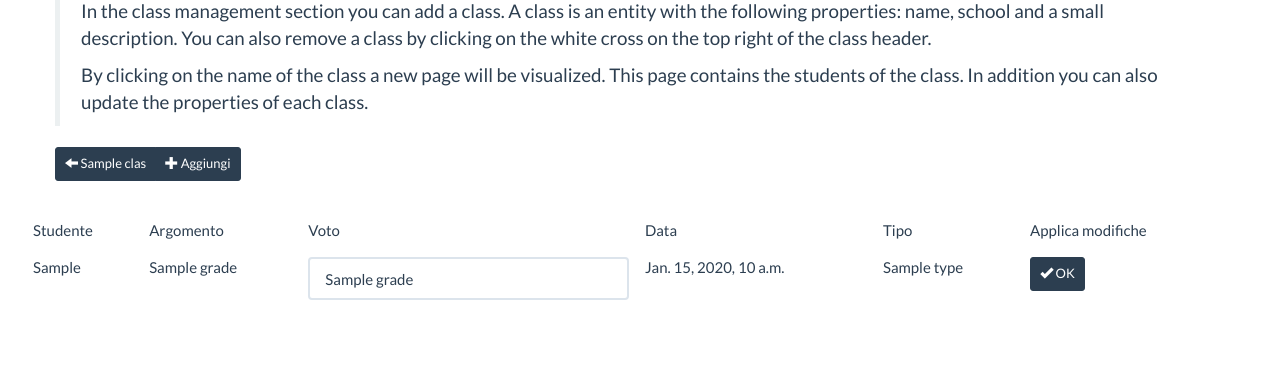
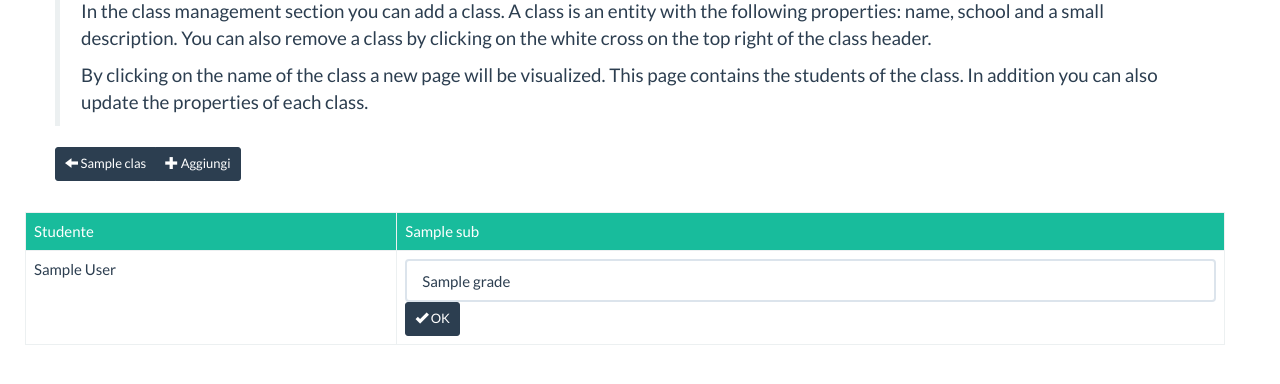
Before and after one commit to oss6/sigil, a Django app: template tkit_app/templates/grade-book.html in a window 1280 px wide. Shown: the part 189-573 px from the top of the page. Run offline with Django 3.2, Linux system fonts and the light colour scheme; the template is opened without the code that fills it: most values are stand-ins (such as "Sample title", 1, 10 or a date in 2020); some libraries are stand-ins or nearby versions.

Commit message:
Completed gradebook issue.

```diff
--- a/tkit_app/templates/grade-book.html
+++ b/tkit_app/templates/grade-book.html
@@ -35,32 +35,35 @@
                     <h1>Non ci sono valutazioni</h1>
                 {% else %}
                     <div class="row">
-                        <table class="table">
+                        <table class="table table-hover table-bordered">
                             <thead>
-                                <tr>
-                                    <td>Studente</td>
+                                <tr class="success">
+                                    <!--<td>Studente</td>
                                     <td>Argomento</td>
                                     <td>Voto</td>
                                     <td>Data</td>
                                     <td>Tipo</td>
-                                    <td>Applica modifiche</td>
+                                    <td>Applica modifiche</td>-->
+                                    <td>Studente</td>
+                                    {% for sub in subs %}
+                                        <td>{{ sub.subject }}</td>
+                                    {% endfor %}
                                 </tr>
                             </thead>
                             <tbody>
-                                {% for grade in grades %}
+                                {% for s, g in grades.items %}
                                     <tr>
-                                        <td>{{ grade.student.first_name }}</td>
-                                        <td>{{ grade.subject }}</td>
                                         <td>
-                                            <input id="grade-value-{{ forloop.counter }}" class="form-control" type="text" value="{{ grade.grade }}" />
+                                            {{ s.first_name }} {{ s.last_name }}
                                         </td>
-                                        <td>{{ grade.date }}</td>
-                                        <td>{{ grade.type }}</td>
-                                        <td>
-                                            <button onclick="applyGrade('{{ class.pk }}', '{{ grade.pk }}', $('#grade-value-{{ forloop.counter }}').val())" class="btn btn-sm btn-primary">
-                                                <span class="glyphicon glyphicon-ok"></span> OK
-                                            </button>
-                                        </td>
+                                        {% for n in g %}
+                                            <td>
+                                                <input id="grade-value-{{ forloop.parentloop.counter }}-{{ forloop.counter }}" class="form-control" type="text" value="{{ n.grade }}" />
+                                                <button onclick="applyGrade('{{ class.pk }}', '{{ n.pk }}', $('#grade-value-{{ forloop.parentloop.counter }}-{{ forloop.counter }}').val())" class="btn btn-sm btn-primary">
+                                                    <span class="glyphicon glyphicon-ok"></span> OK
+                                                </button>
+                                            </td>
+                                        {% endfor %}
                                     </tr>
                                 {% endfor %}
                             </tbody>
```
Also changed, not shown: tkit_app/views.py (+9 -7 lines), 1 other file.
